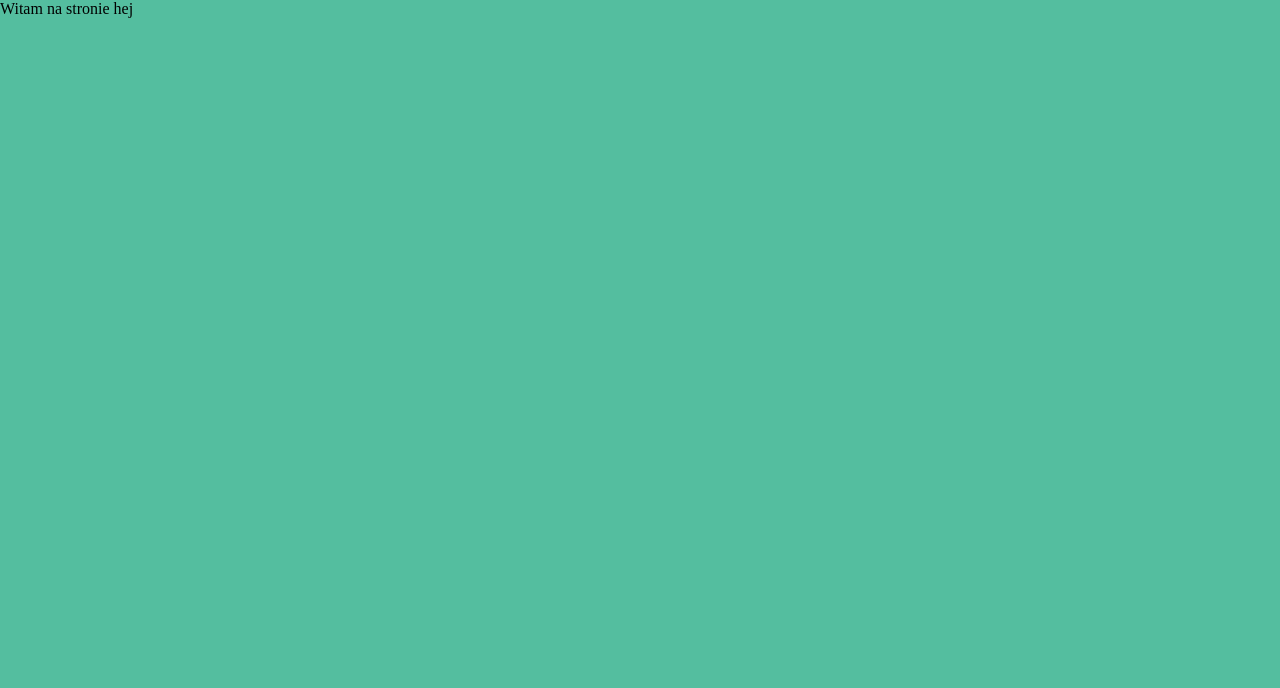
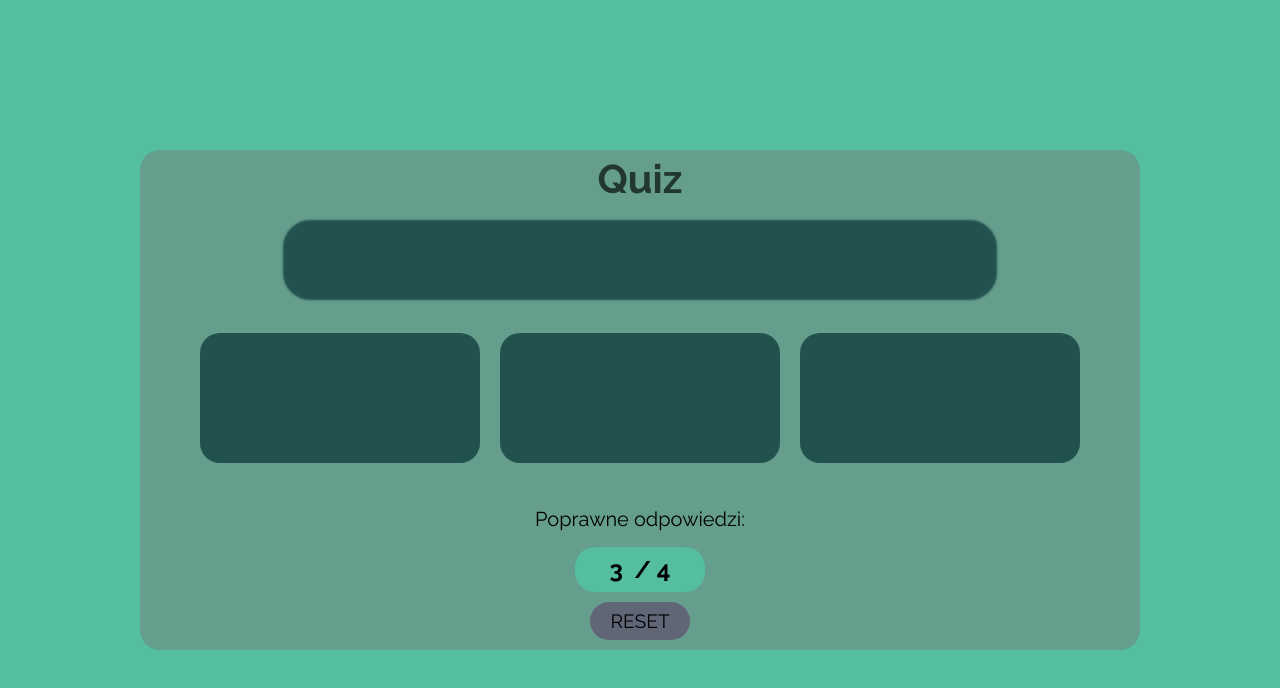
Before and after one commit to Desmord/JavaQuiz, a website built with webpack: page dev/index.html in a window 1280 px wide. Built offline with nearby package versions, Linux system fonts and the light colour scheme.

Commit message:
Stworzenie elementow html, i ich stylizacja

```diff
--- a/dev/index.html
+++ b/dev/index.html
@@ -1,12 +1,29 @@
 <!DOCTYPE html>
-<html lang="en">
+<html lang="pl">
+
 <head>
     <meta charset="UTF-8">
     <meta name="viewport" content="width=device-width, initial-scale=1.0">
     <meta http-equiv="X-UA-Compatible" content="ie=edge">
-    <title>Document</title>
+    <meta name="author" content="Mikołaj Chojnacki">
+    <title>Quiz</title>
 </head>
-<body>
-    Witam na stronie hej
+
+<body class="flex">
+    <div class="container flex">
+        <div class="container__tittle flex">Quiz</div>
+        <div class="container__question flex"></div>
+        <div class="container__answers flex">
+            <div class="answers__answer flex"></div>
+            <div class="answers__answer flex"></div>
+            <div class="answers__answer flex"></div>
+        </div>
+        <div class="conatiner__result flex">
+            <div class="result__text flex">Poprawne odpowiedzi:</div>
+            <div class="result__points flex">3 &nbsp;/&nbsp;4</div>
+        </div>
+        <div class="container__reset flex">RESET</div>
+    </div>
 </body>
+
 </html>
--- a/dev/mainCss.css
+++ b/dev/mainCss.css
@@ -1,8 +1,108 @@
-body{
+@import url("https://fonts.googleapis.com/css?family=Raleway:400,700");
+html {
+    --color-one: rgba(96, 102, 118, 1);
+    --color-two: rgba(84, 190, 159, 1);
+    --color-three: rgb(101, 158, 141);
+    --color-four: rgba(33, 82, 78, 1);
+    --color-five: rgba(34, 55, 46, 1);
+}
+
+body {
     padding: 0;
     margin: 0;
     width: 100vw;
     height: 100vh;
     overflow: hidden;
-    background-color: rgb(84, 190, 159);
+    background-color: var(--color-two);
+    font-size: 20px;
+    font-family: 'Raleway', sans-serif;
 }
+
+.flex {
+    display: flex;
+    justify-content: center;
+    align-items: center;
+}
+
+.container {
+    flex-direction: column;
+    width: 1000px;
+    height: 500px;
+    background-color: var(--color-three);
+    border-radius: 20px;
+}
+
+.container__tittle {
+    width: 100px;
+    height: 60px;
+    font-size: 2em;
+    font-weight: 700;
+    color: var(--color-five);
+    margin-bottom: 10px;
+}
+
+.container__question {
+    width: 700px;
+    height: 70px;
+    margin-top: 10px;
+    margin-bottom: 10px;
+    background-color: var(--color-four);
+    border-radius: 20px;
+    box-shadow: 0px 0px 2px 7px var(--color-four);
+    font-size: 1.2rem;
+}
+
+.container__answers {
+    width: 900px;
+    height: 200px;
+    flex-direction: row;
+    justify-content: space-around;
+}
+
+.answers__answer {
+    width: 280px;
+    height: 130px;
+    background-color: var(--color-four);
+    font-size: 1rem;
+    border-radius: 20px;
+}
+
+.answers__answer:hover {
+    cursor: pointer;
+    background-color: var(--color-five);
+}
+
+.conatiner__result {
+    width: 800px;
+    height: 100px;
+    flex-direction: column;
+}
+
+.result__text {
+    width: 300px;
+    height: 60px;
+
+}
+.result__points{
+    width: 130px;
+    height: 50px;
+    border-radius: 20px;
+    background-color: var(--color-two);
+    font-size: 1.5rem;
+    font-weight: 700;
+}
+
+.container__reset {
+    width: 100px;
+    height: 40px;
+    margin-top: 10px;
+    margin-bottom: 10px;
+    border-radius: 20px;
+    background-color: var(--color-one);
+    font-size: 1.2rem;
+}
+
+.container__reset:hover {
+    cursor: pointer;
+    background-color: var(--color-five);
+}
--- a/dev/mainJs.js
+++ b/dev/mainJs.js
@@ -1,3 +1,24 @@
 import css from "./mainCss.css";
 
-console.log(`Witam w dquizie`);
+const questions = [
+    {
+        id: 1,
+        question: "",
+        answers: [
+            {
+                answer: "",
+                correct: true
+            },
+            {
+                answer: "",
+                correct: false
+            },
+            {
+                answer: "",
+                correct: false
+            }
+        ]
+    }
+]
+
+console.log(questions);
```
